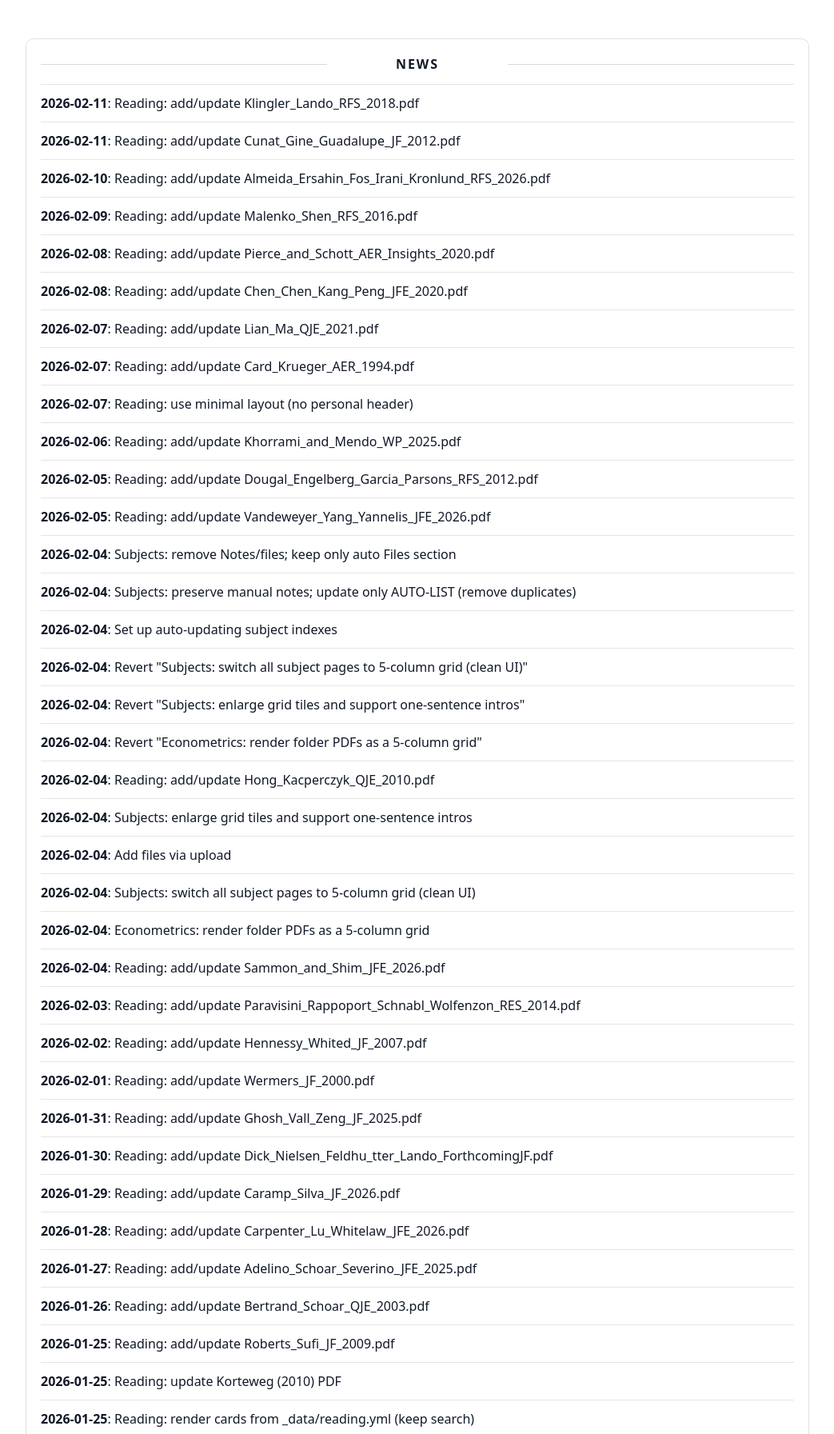
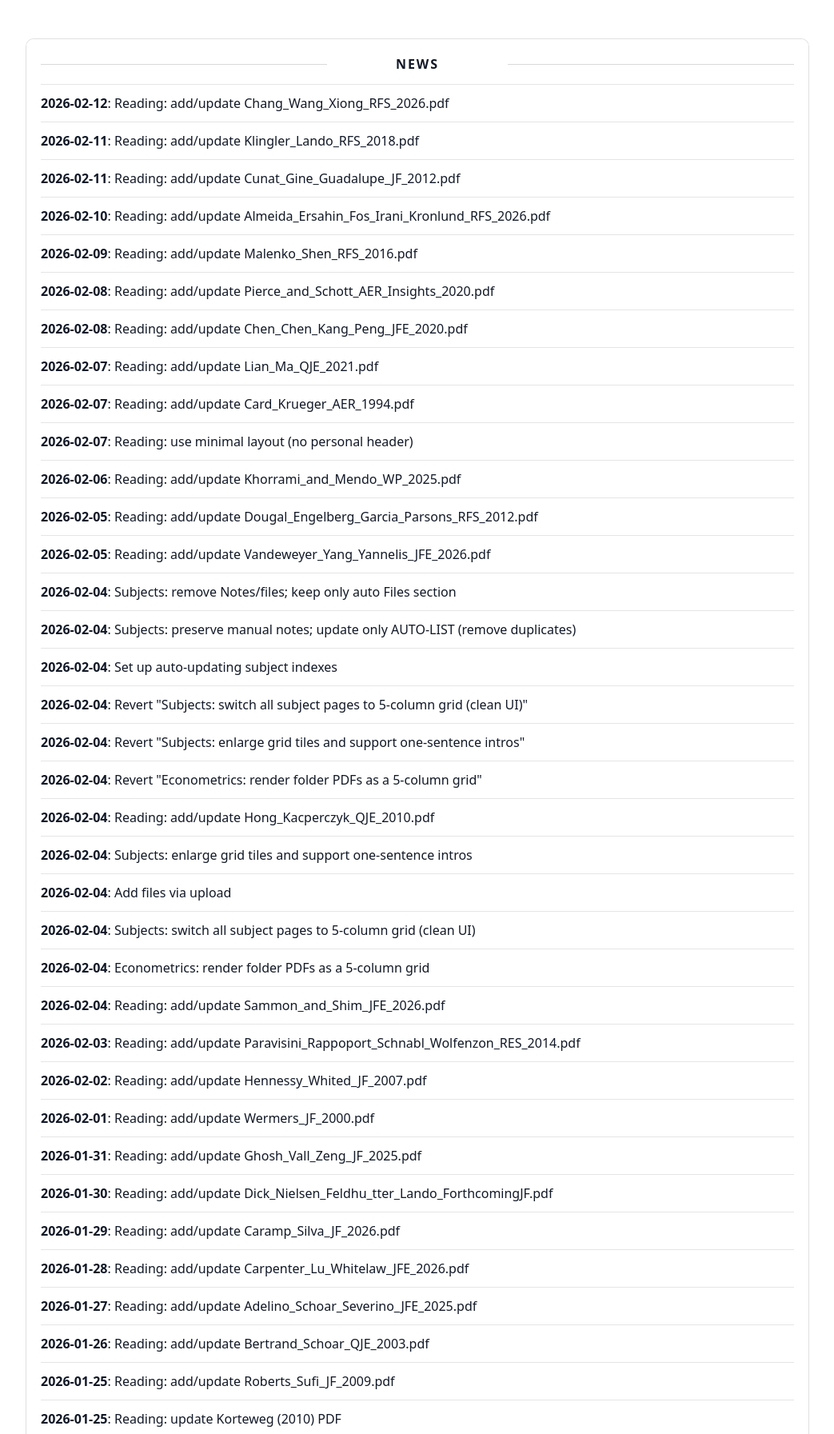
Before and after one commit to yaxinzn/study-archive, a Jekyll site: the page built from updates/index.md, in a window 1280 px wide, cut to the strip 476-2269 px from the top of the page. Shown: the whole strip at 80% size, without its empty margins (118-1161 px from the left). Built offline with Jekyll 4.4.1, drawn with Linux system fonts in a browser that asks for light colours; some of the changed text lies outside the part shown.

Commit message:
chore: update NEWS feed

```diff
--- a/_data/news.yml
+++ b/_data/news.yml
@@ -1,4 +1,7 @@
 # Auto-generated update history (sorted newest -> oldest). Do not edit manually.
+- ts: "1770892332"
+  date: "2026-02-12"
+  title: "Reading: add/update Chang_Wang_Xiong_RFS_2026.pdf"
 - ts: "1770807993"
   date: "2026-02-11"
   title: "Reading: add/update Klingler_Lando_RFS_2018.pdf"
```
